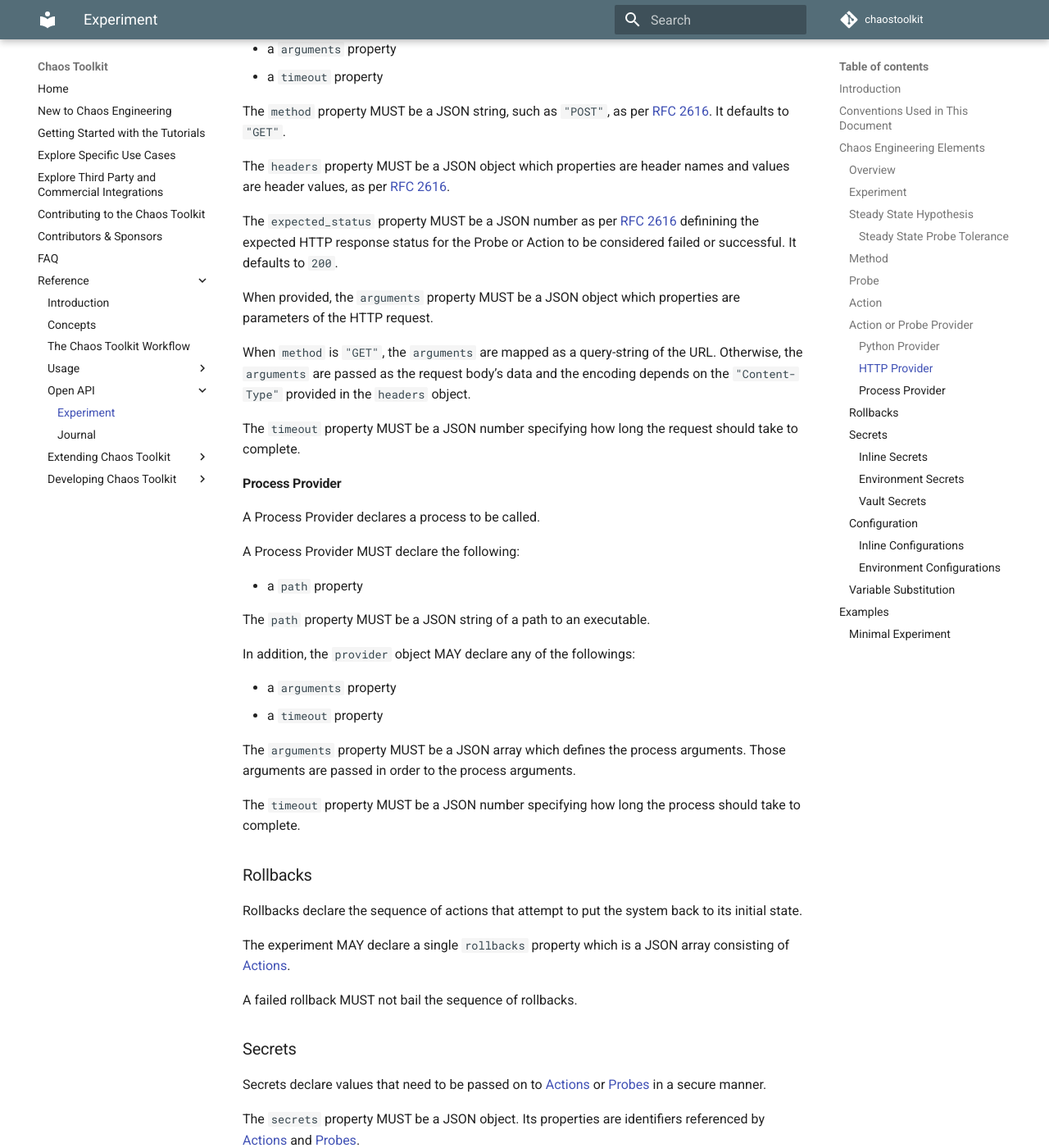
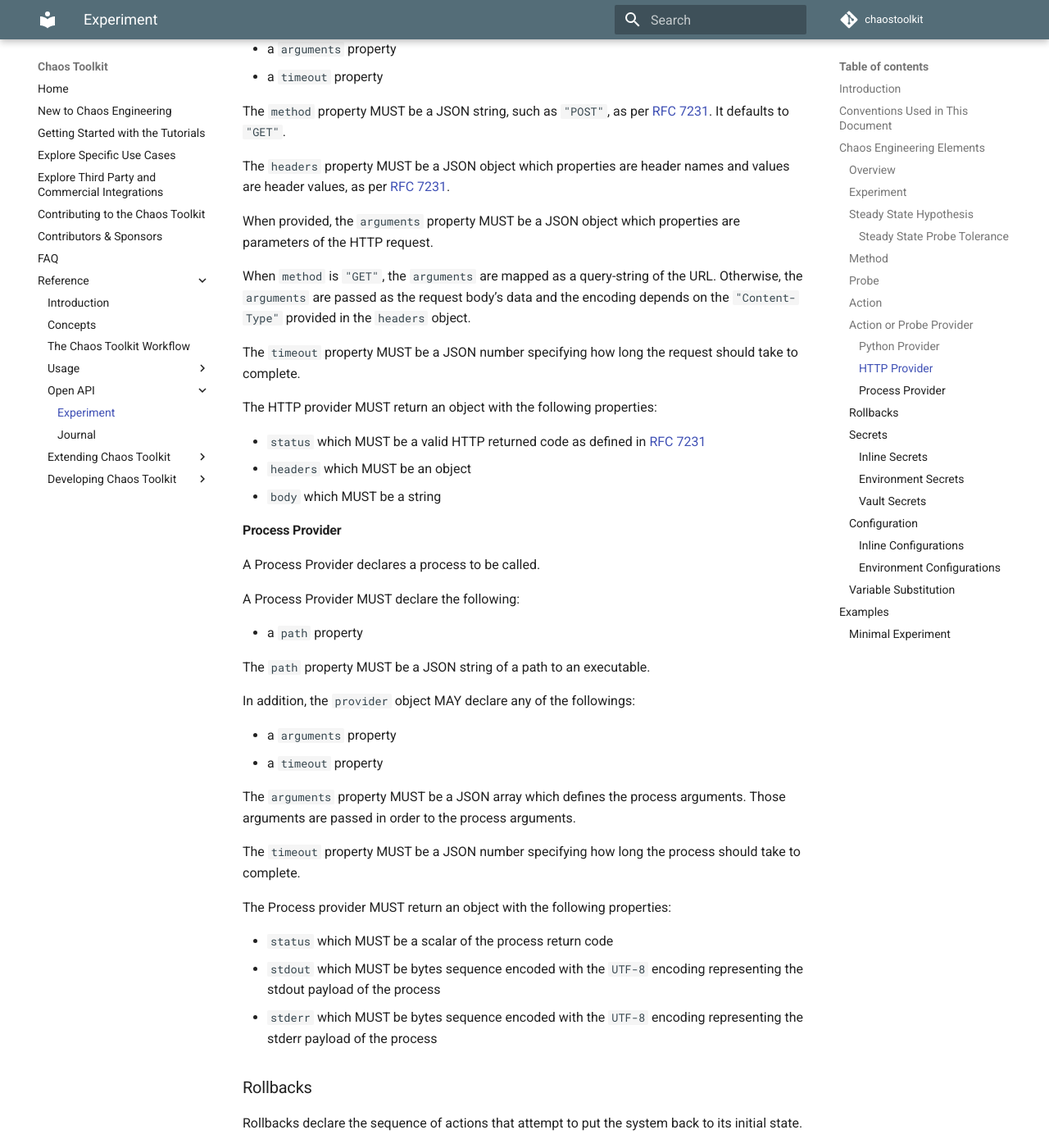
Before and after one commit to chaostoolkit/chaostoolkit-documentation, an MkDocs documentation site: the page built from sources/reference/api/experiment.md, in a window 1280 px wide and 1400 px high, scrolled down 8243 px. Shown: the whole window at 82% size. Built offline with MkDocs 1.6.1 and Material for MkDocs 9.7.7, drawn with Linux system fonts in a browser that asks for light colours; comment, search, counter and statistics services are not loaded; old or Windows-style settings are respelled for this version of MkDocs; some of the changed text lies outside the part shown.

Commit message:
Minor cleanups
Signed-off-by: Sylvain Hellegouarch <sh@defuze.org>

```diff
--- a/sources/reference/api/experiment.md
+++ b/sources/reference/api/experiment.md
@@ -150,7 +150,7 @@ be one of the followings: `"probe"`, `"regex"` or `"jsonpath"`.
 
 When the `type` property is `"probe"`, the object MUST be a [Probe][pb] that is
 applied. The probe should take two arguments, `value` and `secrets` where
-the value is the [Probe][pb] returned value and secrets a [Secret][secret]
+the value is the [Probe][pb] returned value and secrets a [Secret][secrets]
 object or `null`. Its returned status MUST be successful for the `tolerance` to
 be considered valid.
 
@@ -410,14 +410,10 @@ In addition, the `provider` object MAY declare any of the followings:
 [rfc2616]: https://www.w3.org/Protocols/rfc2616/
 
 The `method` property MUST be a JSON string, such as `"POST"`, as per
-[RFC 2616][rfc2616]. It defaults to `"GET"`.
+[RFC 7231][rfc7231]. It defaults to `"GET"`.
 
 The `headers` property MUST be a JSON object which properties are header names
-and values are header values, as per [RFC 2616][rfc2616].
-
-The `expected_status` property MUST be a JSON number as per [RFC 2616][rfc2616]
-definining the expected HTTP response status for the Probe or Action to be
-considered failed or successful. It defaults to `200`.
+and values are header values, as per [RFC 7231][rfc7231].
 
 When provided, the `arguments` property MUST be a JSON object which
 properties are parameters of the HTTP request.
@@ -428,6 +424,15 @@ encoding depends on the `"Content-Type"` provided in the `headers` object.
 
 The `timeout` property MUST be a JSON number specifying how long the request
 should take to complete.
+
+The HTTP provider MUST return an object with the following properties:
+
+* `status` which MUST be a valid HTTP returned code as defined in
+  [RFC 7231][rfc7231]
+* `headers` which MUST be an object
+* `body` which MUST be a string
+
+[rfc7231]: https://tools.ietf.org/html/rfc7231
 
 #### Process Provider
 
@@ -449,6 +454,14 @@ arguments. Those arguments are passed in order to the process arguments.
 
 The `timeout` property MUST be a JSON number specifying how long the process
 should take to complete.
+
+The Process provider MUST return an object with the following properties:
+
+* `status` which MUST be a scalar of the process return code
+* `stdout` which MUST be bytes sequence encoded with the `UTF-8` encoding
+  representing the stdout payload of the process
+* `stderr` which MUST be bytes sequence encoded with the `UTF-8` encoding
+  representing the stderr payload of the process
 
 ### Rollbacks
 
```
